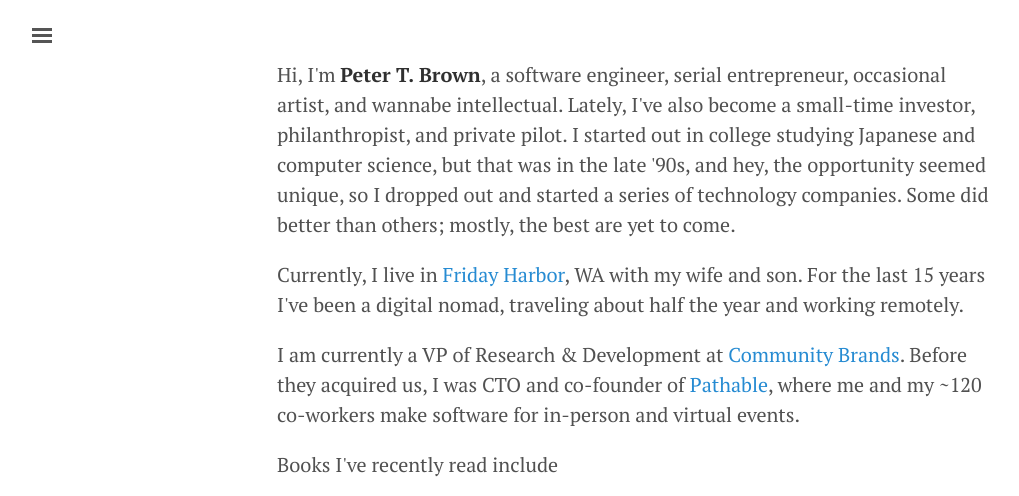
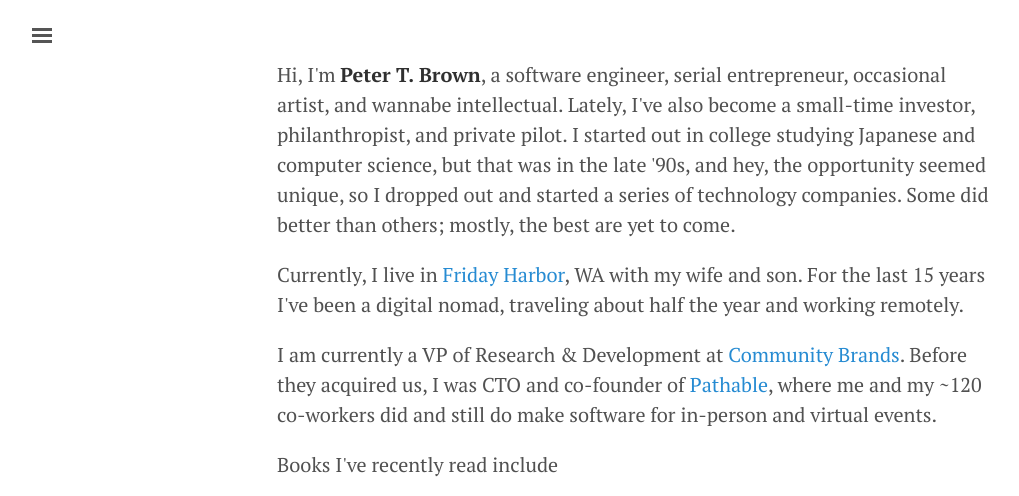
Before and after one commit to flippyhead/ptb.io, a Jekyll site: the page built from index.html, in a window 1280 px wide, cut to the strip 0-496 px from the top of the page. Shown: the whole strip, without its empty margins (3-1022 px from the left). Built offline with Jekyll 4.4.1, drawn with Linux system fonts in a browser that asks for light colours.

Commit message:
language tweaks

```diff
--- a/index.html
+++ b/index.html
@@ -12,7 +12,7 @@ masthead_class: invisible
 </p>
 
 <p>
-  I am currently a VP of Research & Development at <a href="http://communitybrands.com">Community Brands</a>. Before they acquired us, I was CTO and co-founder of <a href="http://pathable.com">Pathable</a>, where me and my ~120 co-workers make software for in-person and virtual events.
+  I am currently a VP of Research & Development at <a href="http://communitybrands.com">Community Brands</a>. Before they acquired us, I was CTO and co-founder of <a href="http://pathable.com">Pathable</a>, where me and my ~120 co-workers did and still do make software for in-person and virtual events.
 </p>
 
 {% include goodreads.html %}
```
Also changed, not shown: public/flippyhead.jpg (deleted).
